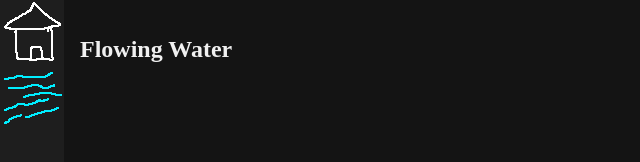
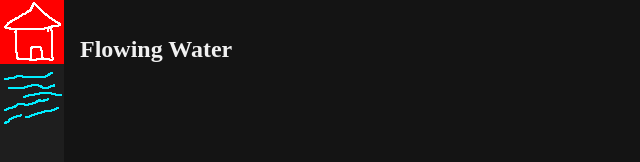
Before and after one commit to great-anaphylaxis/flowing-water, a plain HTML site: page public/index.html in a window 1280 px wide. Both pictures are taken after a click on the picture 32 px from the left and 32 px from the top of the page. Shown: the whole page, without its empty margins (0-640 px from the left). Drawn offline with Linux system fonts and the light colour scheme.

Commit message:
optimizing oop

```diff
--- a/public/src/css/style.css
+++ b/public/src/css/style.css
@@ -28,6 +28,10 @@ body {
     flex-direction: column;
 }
 
+.navButton-highlight {
+    background-color: red;
+}
+
 section {
     width: 100%;
     padding: 1em;
--- a/public/src/js/components/Nav.js
+++ b/public/src/js/components/Nav.js
@@ -1,36 +1,10 @@
 import { Page } from "/src/js/components/Page.js";
+import { NavButton } from "/src/js/components/NavButton.js";
 
 export class Nav {
+    static element;
+
     constructor() {
-        this.element = document.getElementById('nav');
-        this.style = this.element.style;
-    }
-
-    update() {
-        this.clearUpNav();
-        this.fillUpNav();
-    }
-
-    fillUpNav() {
-        for (let i = 0; i < Page.pages.length; i++) {
-            let page = Page.pages[i];
-
-            this.createNavButton(page)
-        }
-    }
-
-    clearUpNav() {
-        this.element.innerHTML = '';
-    }
-
-    createNavButton(page) {
-        let img = document.createElement('img');
-        img.src = page.iconURL;
-
-        img.addEventListener('click', () => {
-            page.show();
-        })
-
-        this.element.appendChild(img)
+        Nav.element = document.getElementById('nav');
     }
 }
--- /dev/null
+++ b/public/src/js/components/NavButton.js
@@ -0,0 +1,26 @@
+import { Page } from "/src/js/components/Page.js";
+import { Nav } from "/src/js/components/Nav.js";
+
+export class NavButton {
+    constructor(page) {
+        this.element = document.createElement('img');
+        this.style = this.element.style;
+        this.element.src = page.iconURL;
+
+        this.element.addEventListener('click', () => {
+            this.pastPage = Page.currentPage;
+
+            page.show();
+            this.highlightNavButton();
+        })
+
+        Nav.element.appendChild(this.element)
+    }
+
+    highlightNavButton() {
+        let pastNavButton = this.pastPage.navButton.element;
+
+        pastNavButton.classList.remove('navButton-highlight');
+        this.element.classList.add('navButton-highlight');
+    }
+}
--- a/public/src/js/components/Page.js
+++ b/public/src/js/components/Page.js
@@ -1,34 +1,25 @@
-import { nav } from "/src/js/script.js";
+import { NavButton } from "/src/js/components/NavButton.js";
 
 export class Page {
-    static pages = [];
     static currentPage = undefined;
 
     constructor(params) {
         this.name = params.name;
         this.element = document.getElementById('page-' + this.name);
         this.style = this.element.style;
+        this.style.display = 'none';
         this.iconURL = "src/icons/" + params.iconFileName;
-
-        Page.pages.push(this)
+        this.navButton = new NavButton(this);
 
         this.show();
     }
 
     show() {
-        for (let i = 0; i < Page.pages.length; i++) {
-            let page = Page.pages[i];
-
-            if (page.name === this.name) {
-                page.style.display = 'block';
-                Page.currentPage = page;
-            }
-
-            else {
-                page.style.display = 'none';
-            }
+        if (Page.currentPage !== undefined) {
+            Page.currentPage.style.display = 'none';
         }
 
-        nav.update();
+        Page.currentPage = this;
+        Page.currentPage.style.display = 'block';
     }
 }
--- a/public/src/js/script.js
+++ b/public/src/js/script.js
@@ -11,7 +11,7 @@ const timer = new FlowTimer({
     defaultButtonDisplay: 'inline-block',
 });
 
-export const nav = new Nav();
+const nav = new Nav();
 
 const homePage = new Page({name: "home", iconFileName: "icon-home.png"});
 const flowPage = new Page({name: "flow", iconFileName: "icon-flow.png"});
```
